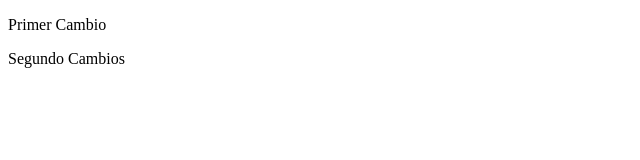
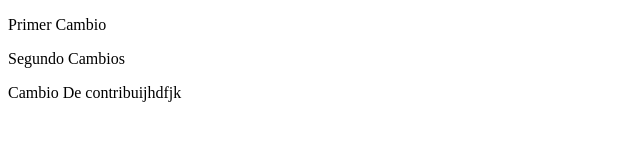
Before and after one commit to iampablito/TestRemedial, a plain HTML site: page index.html in a window 1280 px wide. Shown: the whole page, without its empty margins (0-640 px from the left). Drawn offline with Linux system fonts and the light colour scheme.

Commit message:
Comit de la segunda cuenta

```diff
--- a/index.html
+++ b/index.html
@@ -9,5 +9,6 @@
 <body>
     <p>Primer Cambio</p>
     <p>Segundo Cambios</p>
+	<p>Cambio De contribuijhdfjk</p>
 </body>
 </html>
```
